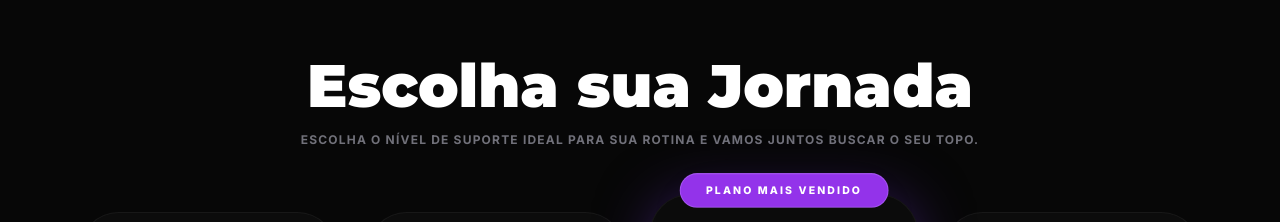
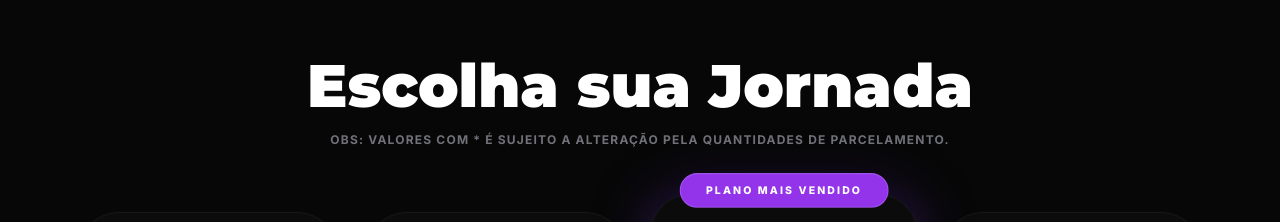
Before and after one commit to tiromero/Site-TR-TEAM, a React (Vite) app: page / in a window 1280 px wide. Shown: the part 2440-2662 px from the top of the page. Built offline with nearby package versions, Linux system fonts and the light colour scheme; no server answers.

Commit message:
Update support message in App.tsx

```diff
--- a/App.tsx
+++ b/App.tsx
@@ -379,7 +379,7 @@ const App: React.FC = () => {
           <div className="max-w-7xl mx-auto relative z-10">
             <div className="text-center mb-16">
               <h2 className="font-heading text-4xl md:text-6xl font-black mb-4">Escolha sua Jornada</h2>
-              <p className="text-zinc-500 font-bold uppercase tracking-widest text-xs">Escolha o nível de suporte ideal para sua rotina e vamos juntos buscar o seu topo.</p>
+              <p className="text-zinc-500 font-bold uppercase tracking-widest text-xs">OBS: Valores com * é sujeito a alteração pela quantidades de parcelamento.</p>
             </div>
             <div className="grid sm:grid-cols-2 xl:grid-cols-4 gap-8 mb-12">
               {PLANS.map((plan) => (
```
